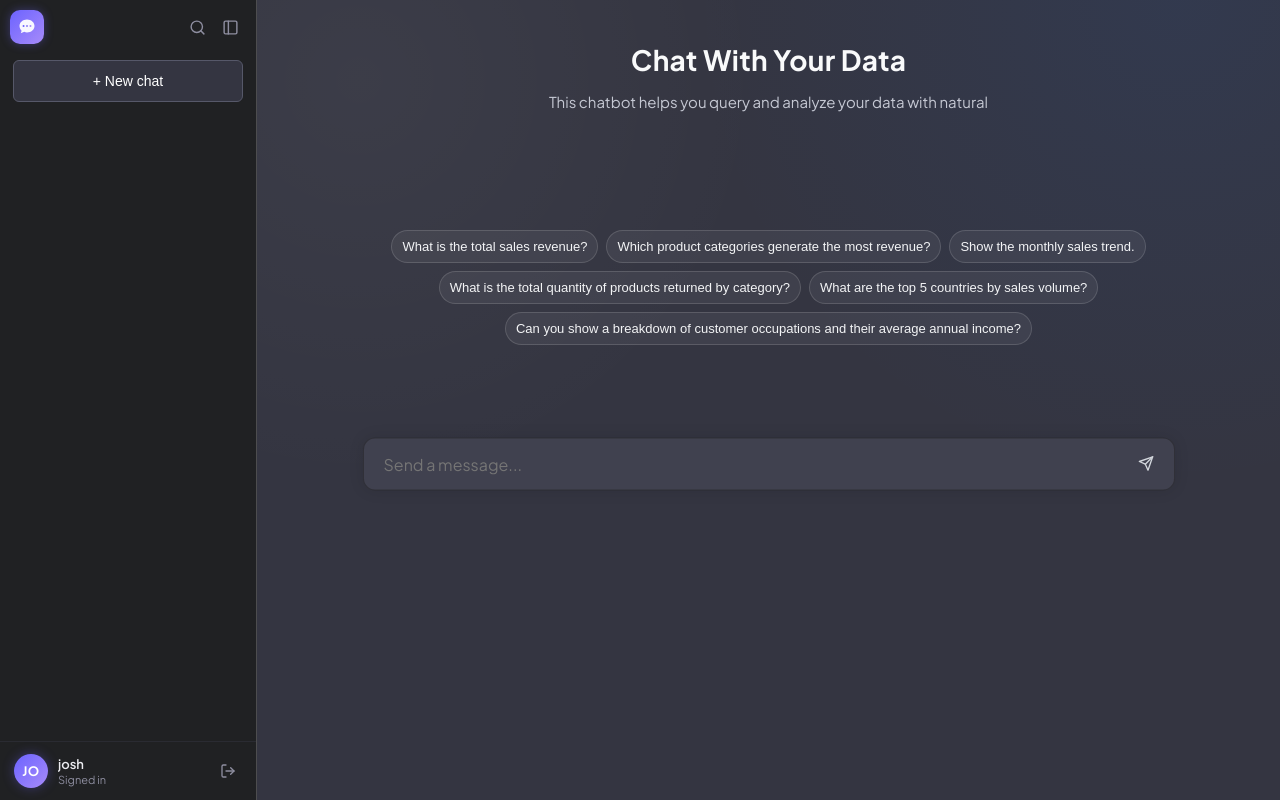
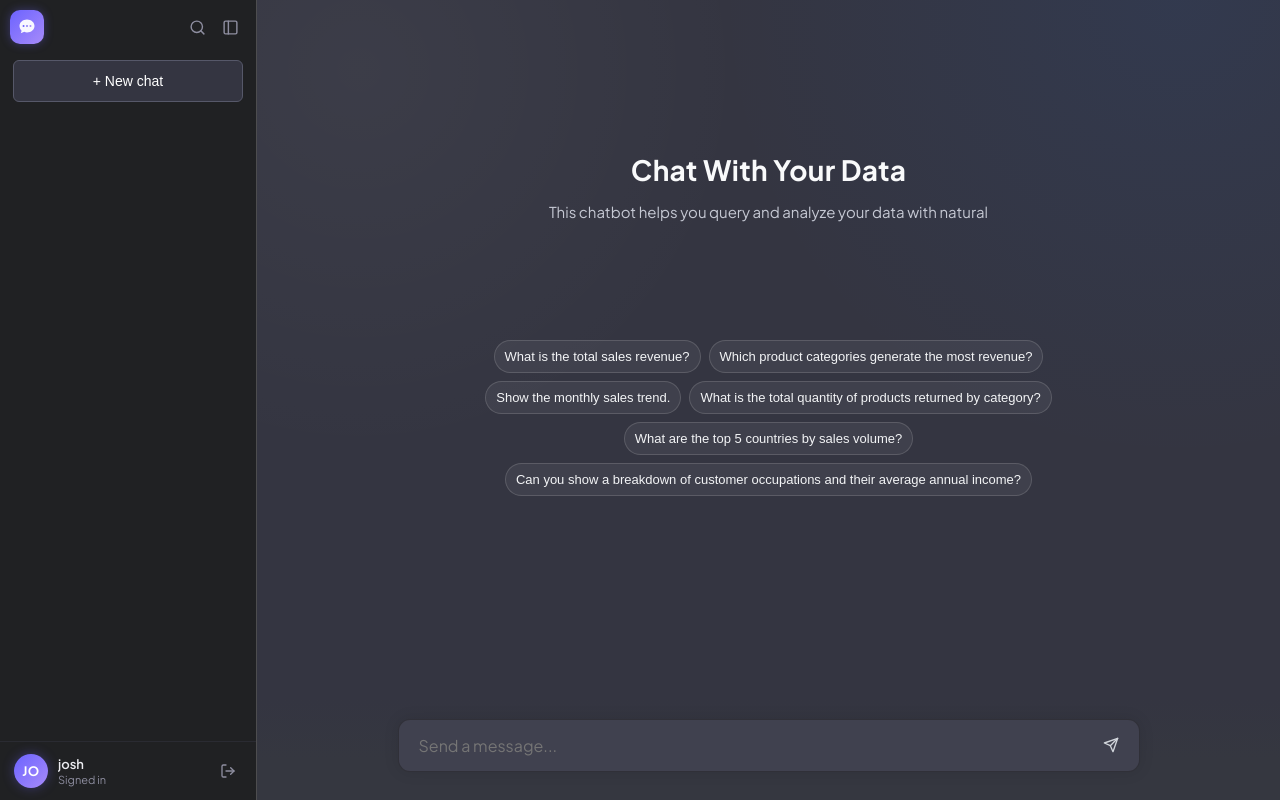
Before and after one commit to kyangwi/botfirebase, a Django app: page / in a window 1280 px wide. Run offline with Django 5.2, Linux system fonts and the light colour scheme; a user stored in the database is signed in; data that the repository does not hold is empty.

Commit message:
style: normalize chatbot layout width to 720px and center landing empty state

```diff
--- a/chat/templates/chat/index.html
+++ b/chat/templates/chat/index.html
@@ -409,39 +378,7 @@
             overflow: hidden;
         }
 
-        #main-chat.centered-layout {
-            --centered-composer-width: min(860px, calc(100vw - 32px));
-        }
-
-        #main-chat.centered-layout #chat-box {
-            justify-content: flex-start;
-            align-items: stretch;
-            padding: 24px 16px 40px;
-            width: 100%;
-            box-sizing: border-box;
-        }
-
-        #main-chat.centered-layout #message-form {
-            position: absolute;
-            left: 0;
-            right: 0;
-            top: 58%;
-            transform: translateY(-50%);
-            background-image: none;
-            padding: 0 24px;
-        }
-
-        #main-chat.centered-layout #message-form .input-wrapper {
-            max-width: 860px;
-            margin: 0 auto;
-            margin-left: auto; /* Reset left indentation for landing page centering */
-            width: 100%;
-        }
-
-        #main-chat.centered-layout .empty-state {
-            margin-top: auto;
-            margin-bottom: 42%;
-        }
+
 
         /* Chat box — always centered column */
         #chat-box {
@@ -462,8 +399,10 @@
         }
 
         .empty-state {
-            width: min(var(--centered-composer-width, 860px), 100%);
+            width: min(720px, 100%);
             max-width: 100%;
+            margin-top: auto;
+            margin-bottom: auto;
             margin-left: auto;
             margin-right: auto;
             text-align: center;
@@ -814,9 +753,9 @@
         #message-form {
             display: flex;
             justify-content: center;
-            width: min(100%, 860px);
+            width: 100%;
             max-width: 100%;
-            margin: 0 auto;
+            margin: 0;
             padding: 20px 16px 28px;
             background-color: transparent;
             background-image: linear-gradient(180deg, rgba(53, 55, 64, 0), #353740 58.85%);
@@ -825,10 +764,10 @@
         }
 
         #message-form .input-wrapper {
-            flex: 1;
-            margin-left: 56px; /* Indent left side to align with chatbot content start */
-            margin-right: 0;
-            width: auto;
+            max-width: 720px;
+            margin: 0 auto;
+            width: 100%;
+            flex: none;
         }
 
         .input-wrapper {
```
Also changed, not shown: other parts of chat/templates/chat/index.html (+3 -34 lines).
